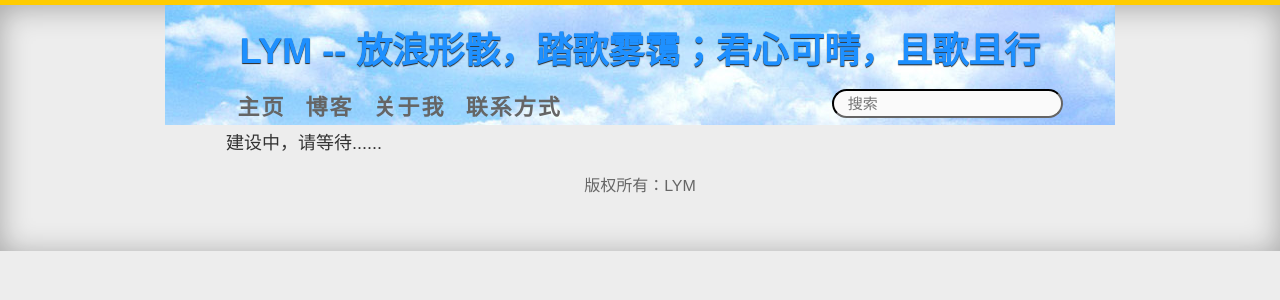
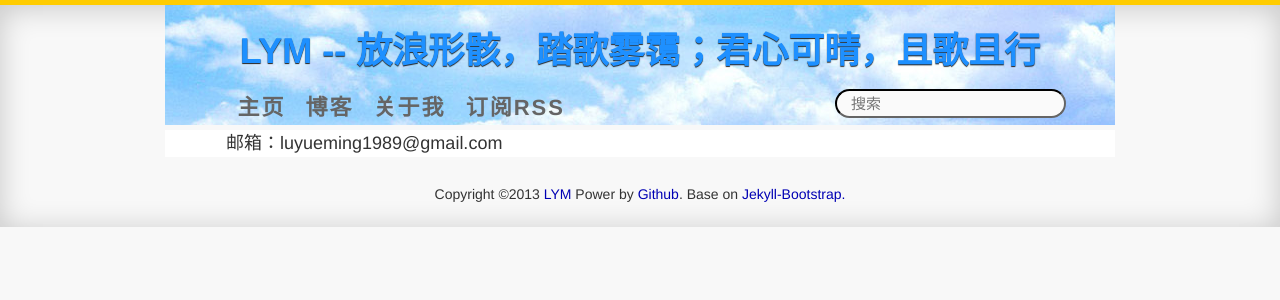
Before and after one commit to lym406365619/lym406365619.github.com, a Jekyll site: the page built from about.html, in a window 1280 px wide. Shown: the top 300 px of the page. Built offline with Jekyll 4.4.1, drawn with Linux system fonts in a browser that asks for light colours; Markdown is read by kramdown in place of the engine named in the settings.

Commit message:
add copyright

```diff
--- a/_includes/footer.html
+++ b/_includes/footer.html
@@ -1,4 +1,4 @@
 <div class="ft">
     <a href="https://plus.google.com/103975912415382964527?rel=author"></a>
-    <p>版权所有：LYM</p>
+    <p>Copyright &copy;2013 <a href="https://github.com/lym406365619">LYM</a> Power by <a href="https://github.com/">Github</a>. Base on <a href="https://github.com/plusjade/jekyll-bootstrap">Jekyll-Bootstrap.</a></p>
 </div>
--- a/_includes/header.html
+++ b/_includes/header.html
@@ -5,7 +5,7 @@
 	  <li><a href="/home.html"><strong>主页</strong></strong></li>
 	  <li><a href="/"><strong>博客</strong></a></li>
 	  <li><a href="/about.html"><strong>关于我</strong></a></li>
-	  <li><a href="/contact.html"><strong>联系方式</strong></a></li>
+	  <li><a href="/rss.xml"><strong>订阅RSS</strong></a></li>
 
           <li>
             <form class="navbar-search" action="{{ BASE_PATH }}/search.html" method="get">
--- a/about.html
+++ b/about.html
@@ -1,6 +1,14 @@
 ---
 layout: default
 ---
-<div class="contact">
-    <p>建设中，请等待......</p>
+<div class="about">
+
+  <div class="contact">
+<!--    <p>建设中，请等待......</p>-->
+  </div>
+
+  <div class="contact">
+    <p>邮箱：luyueming1989@gmail.com</p>
+  </div>
+
 </div>
--- a/contact.html
+++ /dev/null
@@ -1,6 +0,0 @@
----
-layout: default
----
-<div class="contact">
-    <p>邮箱：luyueming1989@gmail.com</p>
-</div>
--- a/css/style.css
+++ b/css/style.css
@@ -16,15 +16,10 @@ td, th {
 }
 
 body {
-  font-family: 'Microsoft YaHei',微软雅黑,宋体，Tahoma,Helvetica,'SimSun',sans-serif;
-  /*
-  font-size: 21px;
-  font-weight: 200;
-  color: #ddd;
-  */
-  background: #EDEDED;
-  border-top: 5px solid #fc0;
-  box-shadow: inset 0 3px 30px rgba(0,0,0,.3);
+    font-family: 'Microsoft YaHei',微软雅黑,宋体，Tahoma,Helvetica,'SimSun',sans-serif;
+    background: none repeat scroll 0% 0% rgb(248, 248, 248);
+    border-top: 5px solid rgb(255, 204, 0);
+    box-shadow: 0px 3px 30px rgba(0, 0, 0, 0.2) inset;
 }
 
 body, ul, ol, li, dl, dd, p, h1, h2, h3, h4, h5, h6 {
@@ -108,14 +103,21 @@ nav ul {
 }
 
 .ft {
-    border-top: 1px solid rgb(204, 204, 204);
-    padding: 10px 0px 50px;
     line-height: 1.8;
-    color: rgb(102, 102, 102);
-    border: 0px none;
-    width: 1000px;
-    margin: 0px auto;
+    color: rgb(51, 51, 51);
     text-align: center;
+    margin: 0px 25px;
+    padding: 20px;
+    font-size: 14px;
+}
+
+.ft a {
+    text-decoration: none;
+    color: rgb(0,0,180);
+}
+
+.ft a:hover {
+    text-decoration: underline;
 }
 
 .cont {
@@ -704,10 +706,7 @@ a.next:hover {
     border-radius: 10px;
 }
 
-.contact {
-    margin: 0px 25px;
-}
-
 .about {
     margin: 0px 25px;
+    background: none repeat scroll 0% 0% rgb(255, 255, 255);
 }
```
